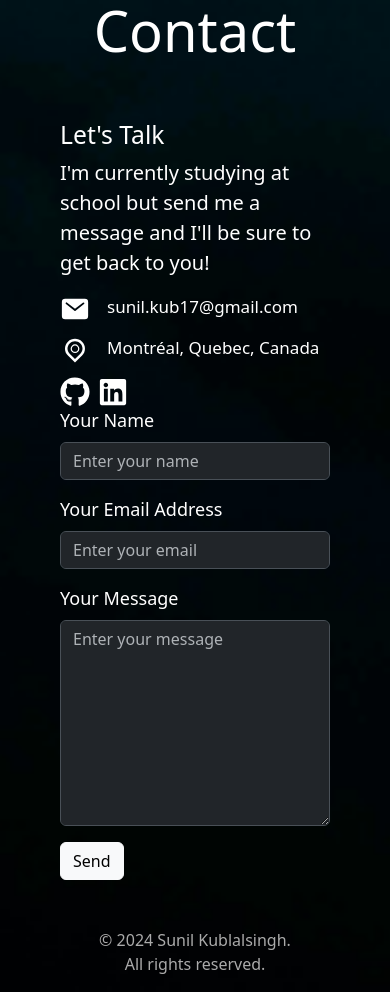
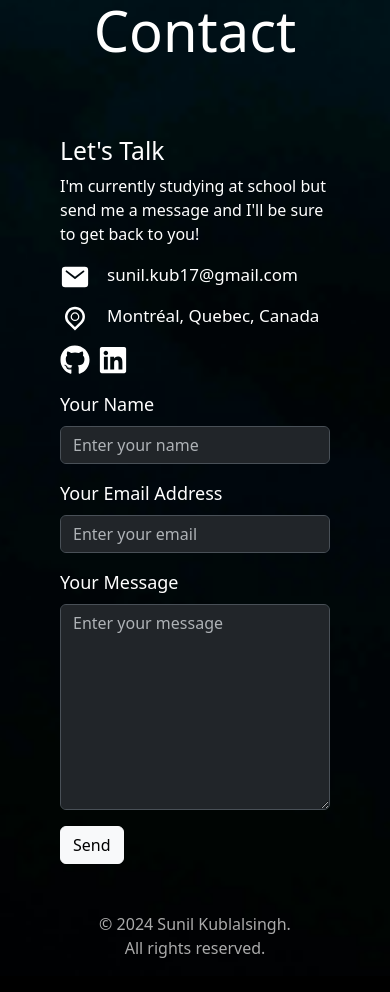
Before and after one commit to hulksunil/My-Portfolio, a React (Create React App) app: page / in a window 390 px wide. Shown: the part 5120-6112 px from the top of the page. Built offline with nearby package versions, Linux system fonts and the light colour scheme.

Commit message:
added some space for mobile view for the contact form

```diff
--- a/src/App.css
+++ b/src/App.css
@@ -179,8 +179,8 @@ nav.navbar .navbar-nav a.nav-link.navbar-link.active {
   padding: 3em;
 }
 
-.contact p {
-  font-size: 20px;
+.contact > .row > * {
+  margin-top: 1em;
 }
 
 .contactInfo p {
```
